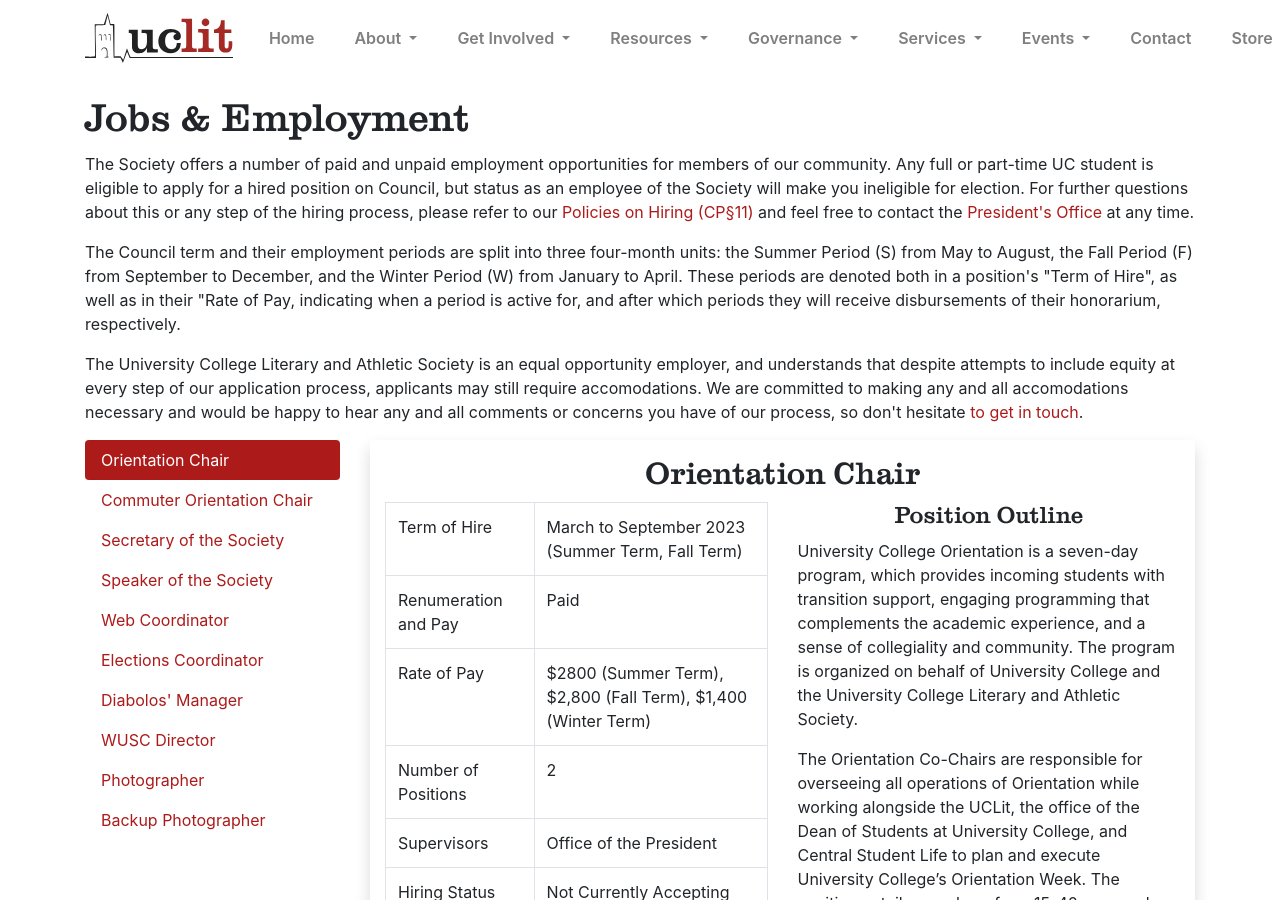
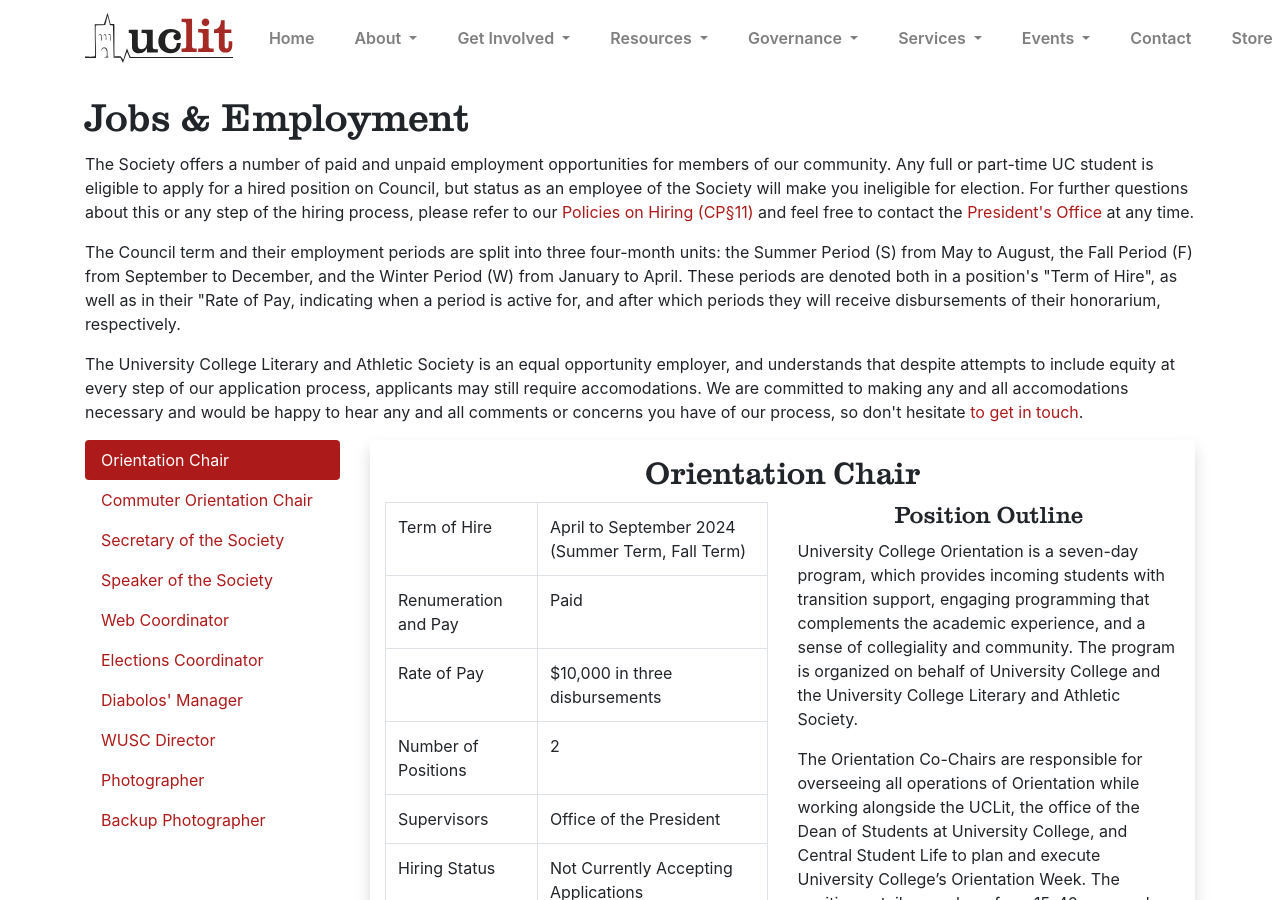
Before and after one commit to uclit-webmaster/uclit-site, a Jekyll site: the page built from get-involved/jobs-and-employment.html, in a window 1280 px wide and 900 px high. Built offline with Jekyll 4.4.1, drawn with Linux system fonts in a browser that asks for light colours; nearby versions of some CDN libraries.

Commit message:
Update jobs-employment.yml

```diff
--- a/_data/jobs-employment.yml
+++ b/_data/jobs-employment.yml
@@ -47,11 +47,11 @@ jobs:
       Please submit an accurate and up-to-date Résumé or CV along with a completed hiring package found at the link below to the <a href="mailto:president@uclit.ca">President's Office</a>.
     table-data: # new lines are preserved, no need for <p> tags!
       - left: Term of Hire
-        right: March to September 2023 (Summer Term, Fall Term)
+        right: April to September 2024 (Summer Term, Fall Term)
       - left: Renumeration and Pay
         right: Paid
       - left: Rate of Pay
-        right: $2800 (Summer Term), $2,800 (Fall Term), $1,400 (Winter Term)
+        right: $10,000 in three disbursements
       - left: Number of Positions
         right: 2
       - left: Supervisors
@@ -70,7 +70,7 @@ jobs:
       Please submit an accurate and up-to-date Resume, Cover Letter and Two References to the <a href="mailto:president@uclit.ca">President's Office</a>.
     table-data: # new lines are preserved, no need for <p> tags!
       - left: Term of Hire
-        right: April 2023- January 2024 (Summer Term, Fall Term, Winter Term)
+        right: April 2024- January 2025 (Summer Term, Fall Term, Winter Term)
       - left: Renumeration and Pay
         right: Paid
       - left: Rate of Pay
@@ -85,13 +85,13 @@ jobs:
   - title: Secretary of the Society
     position-outline: |
       The Society Secretary provides brief yet comprehensive minutes of all of the organization’s multi-committee meetings, including our Annual General Meeting (AGM), all regular Meetings of Council, and our weekly Operating Meetings. The Secretary is an ex-officio, non-voting executive, and is supervised directly by the Office of the Vice President. The position has ≤8 per-week hours.
-    currently-accepting: false
-    application-link: mailto:president@uclit.ca
+    currently-accepting: true
+    application-link: https://docs.google.com/document/d/1eKfL5PwKZE0MJ2IYwAMGJMnCiFXC4DQLVM6NFaVKzL0/edit?usp=sharing
     application-instructions: |
-      Please submit an accurate and up-to-date Résumé or CV along with a brief Cover Letter (Max 250 Words), and two References to the Hiring Committee by clicking the link below.
+      Please submit an accurate and up-to-date Résumé or CV along with a brief Cover Letter (Max 250 Words) to the Hiring Committee by clicking the link below.
     table-data: # new lines are preserved, no need for <p> tags!
       - left: Term of Hire
-        right: April 2023-24 (Summer Term, Fall Term, Winter Term)
+        right: April 2024-25 (Summer Term, Fall Term, Winter Term)
       - left: Renumeration and Pay
         right: Paid
       - left: Rate of Pay
@@ -108,13 +108,13 @@ jobs:
   - title: Speaker of the Society
     position-outline: |
       The Society Speaker establishes procedure at each of the organization’s multi-committee meetings, including our Annual General Meeting (AGM), Judiciary Committee, and all regular Meetings of Council. The Speaker is an ex-officio, non-voting executive, and is supervised directly by the Office of the Vice President.The position has ≤8 per-week hours.
-    currently-accepting: false
-    application-link: mailto:president@uclit.ca
+    currently-accepting: true
+    application-link: https://docs.google.com/document/d/1da-xIn9UsOk8kDbLQfPIZX_Loij-FDTMGzXdkusNVu0/edit?usp=sharing
     application-instructions: |
-      Please submit an accurate and up-to-date Résumé or CV along with a brief Cover Letter (Max 250 Words), and two References to the Hiring Committee by clicking the link below.
+      Please submit an accurate and up-to-date Résumé or CV along with a brief Cover Letter (Max 250 Words) to the Hiring Committee by clicking the link below.
     table-data: # new lines are preserved, no need for <p> tags!
       - left: Term of Hire
-        right: August 2021-May 2022 (Summer Term, Fall Term, Winter Term)
+        right: April 2023-May 2024 (Summer Term, Fall Term, Winter Term)
       - left: Renumeration and Pay
         right: Paid
       - left: Rate of Pay
@@ -125,7 +125,7 @@ jobs:
       - left: Supervisors
         right: Office of the Vice President
       - left: Hiring Status
-        right: Accepting Applications!
+        right: Currently Accepting Applications!
 
   - title: Web Coordinator
     position-outline: |
@@ -198,13 +198,13 @@ jobs:
       The Co-Directors of the University College Literary and Athletic Society WUSC division are tasked with being the support and primary contact point for the college’s sponsored WUSC student, in collaboration with the Equity Commission of the UC Lit and the Office of Student Life at University College. Previous holders of this position have identified it as a great starting off point for providing community service to the college and a place to formalize general interest in the social services.
 
       <p> The Co-Directors are governed uniquely by a Committee jointly administered by the Office of the Dean of Students, University College, and the UC Lit, as well as in accordance with the guidelines and programs set out by the national WUSC organization. The hours will vary, however, they will not exceed ten (10) hours per week per Director during the regular school year.
-    currently-accepting: false
-    application-link: https://bit.ly/wuscdirector23
+    currently-accepting: true
+    application-link: https://docs.google.com/document/d/12aOSPyUlcOO2A5bi7m4LszktX4Qah-3FH1eLqr4fmpc/edit?usp=sharing
     application-instructions: |
       Please submit an accurate and up-to-date Résumé or CV , a brief Cover Letter (Max 250 Words), and the contact info for one reference (email/phone number) to the Hiring Committee by clicking the link below.
     table-data: # new lines are preserved, no need for <p> tags!
       - left: Term of Hire
-        right: April 2023-24 (Summer Term, Fall Term, Winter Term)
+        right: April 2024-25 (Summer Term, Fall Term, Winter Term)
       - left: Renumeration and Pay
         right: Volunteer
       - left: Rate of Pay
@@ -214,7 +214,7 @@ jobs:
       - left: Supervisors
         right: Office of the President, Office of the Dean of Students
       - left: Hiring Status
-        right: Not Currently Accepting Applications
+        right: Currently Accepting Applications!
 
   - title: Photographer
     position-outline: |
```
